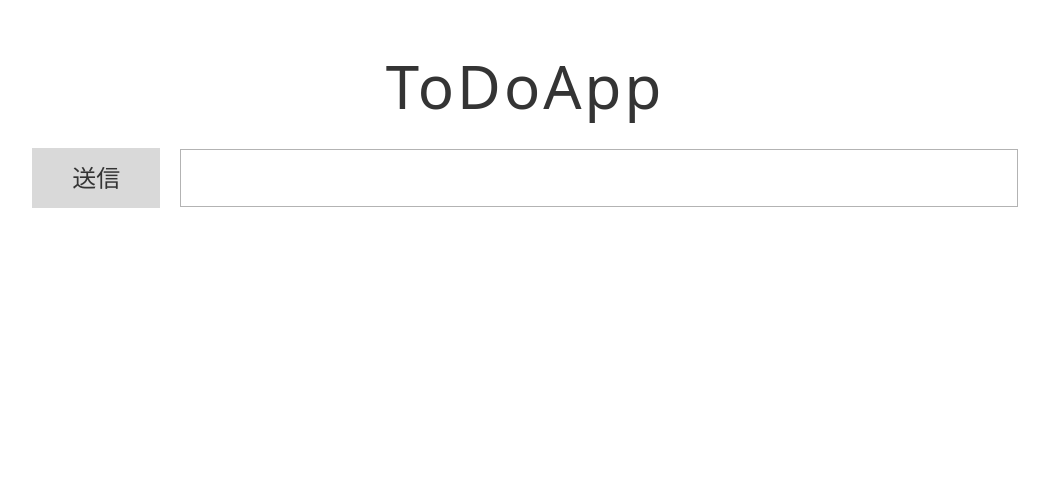
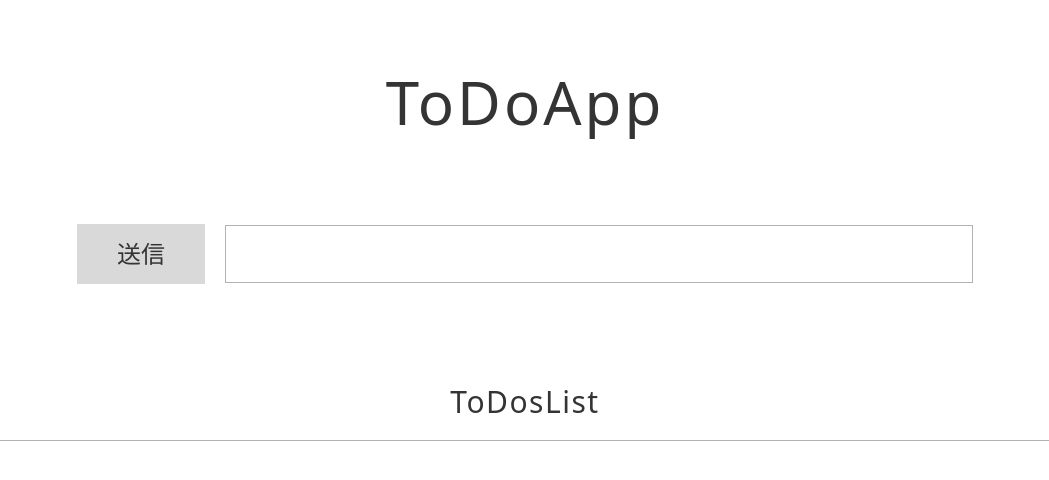
Before and after one commit to takeshi0518/ToDoApp, a React (Vite) app in the folder client/: page / in a window 1280 px wide. Shown: the top 480 px of the page, without its empty margins (115-1164 px from the left). Built offline with nearby package versions, Linux system fonts and the light colour scheme.

Commit message:
feat: サブタイトルコンポーネント完成

```diff
--- a/client/src/components/Container.jsx
+++ b/client/src/components/Container.jsx
@@ -1,6 +1,6 @@
 const Container = ({ children }) => {
   return (
-    <div className="p-6 mx-auto max-w-screen-full text-center">{children}</div>
+    <div className="px-20 py-10 mx-auto max-w-screen-full text-center">{children}</div>
   );
 };
 
--- a/client/src/components/MainTitle.jsx
+++ b/client/src/components/MainTitle.jsx
@@ -1,7 +1,7 @@
-import { mainTitle } from '../styles/variants/title';
+import { titles } from '../styles/variants/title';
 
 const MainTitle = ({ text, variant = 'large' }) => {
-  return <h1 className={mainTitle[variant]}>{text}</h1>;
+  return <h1 className={titles[variant]}>{text}</h1>;
 };
 
 export { MainTitle };
--- /dev/null
+++ b/client/src/components/SubTitle.jsx
@@ -0,0 +1,7 @@
+import { titles } from '../styles/variants/title';
+
+const SubTitle = ({ text, variant }) => {
+  return <h2 className={titles[variant]}>{text}</h2>;
+};
+
+export { SubTitle };
--- a/client/src/components/Todo.jsx
+++ b/client/src/components/Todo.jsx
@@ -1,12 +1,14 @@
 import { MainTitle } from './MainTitle';
 import { Container } from './Container';
 import { TodoForm } from './TodoForm';
+import { SubTitle } from './SubTitle';
 
 function Todo() {
   return (
     <Container>
       <MainTitle text="ToDoApp" variant="large" />
       <TodoForm />
+      <SubTitle text="ToDosList" variant="medium" />
     </Container>
   );
 }
--- a/client/src/components/TodoFormContainer.jsx
+++ b/client/src/components/TodoFormContainer.jsx
@@ -1,6 +1,6 @@
 const TodoFormContainer = ({ children }) => {
   return (
-    <div className="flex justify-center">
+    <div className="flex justify-center mb-20">
       <div className="w-[80%] flex items-center justify-center">{children}</div>
     </div>
   );
--- a/client/src/styles/baseColor.js
+++ /dev/null
@@ -1,9 +0,0 @@
-const TextColor = {
-  baseText: 'text-base-text-color',
-};
-
-const BgColor = {
-  gray: 'bg-gray',
-};
-
-export { TextColor, BgColor };
--- a/client/src/styles/variants/input.js
+++ b/client/src/styles/variants/input.js
@@ -1,3 +1,3 @@
 export const inputs = {
-  large: 'w-full border border-base-line-color p-4 inline-block text-[20]',
+  large: 'w-full border border-base-line-color p-4 inline-block text-[20] ',
 };
--- a/client/src/styles/variants/title.js
+++ b/client/src/styles/variants/title.js
@@ -1,4 +1,5 @@
-export const mainTitle = {
+export const titles = {
   large:
-    'sm:text-5xl md:text-6xl text-6xl text-center pt-8 pb-8 tracking-wider text-base-text-color',
+    'sm:text-5xl md:text-6xl text-6xl text-center pt-8 pb-8 tracking-wider text-base-text-color mb-15',
+  medium: 'text-3xl pt-5 pb-5 tracking-wider text-base-text-color border-b-1 border-base-line-color mb-15',
 };
--- a/client/tailwind.config.js
+++ /dev/null
@@ -1,11 +0,0 @@
-export default {
-  content: ['./index.html', './src/**/*.{js, ts, tsx, jsx}'],
-  theme: {
-    extend: {
-      colors: {
-        'text-base-color': '#343434',
-      },
-    },
-  },
-  plugins: [],
-};
```
